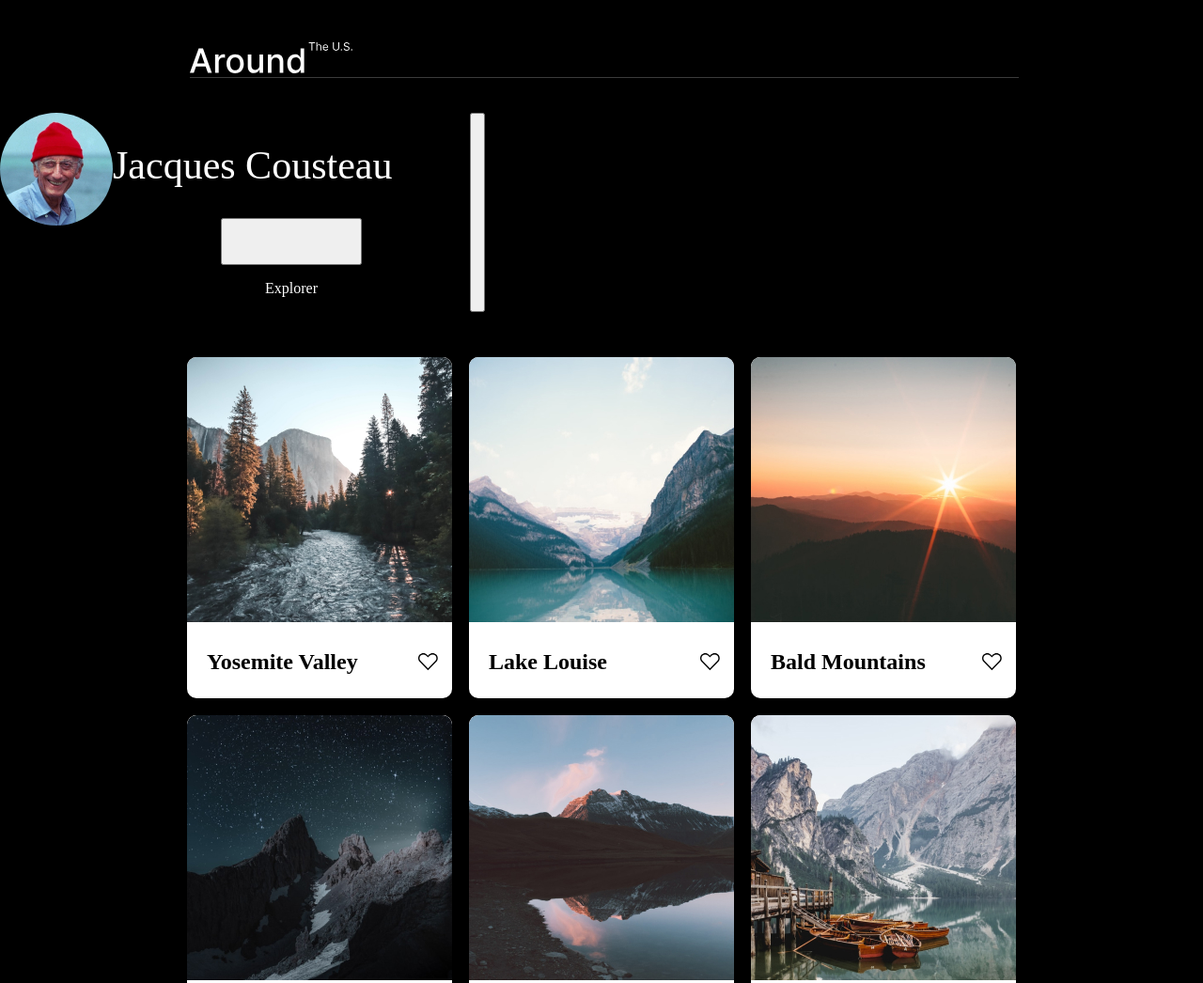
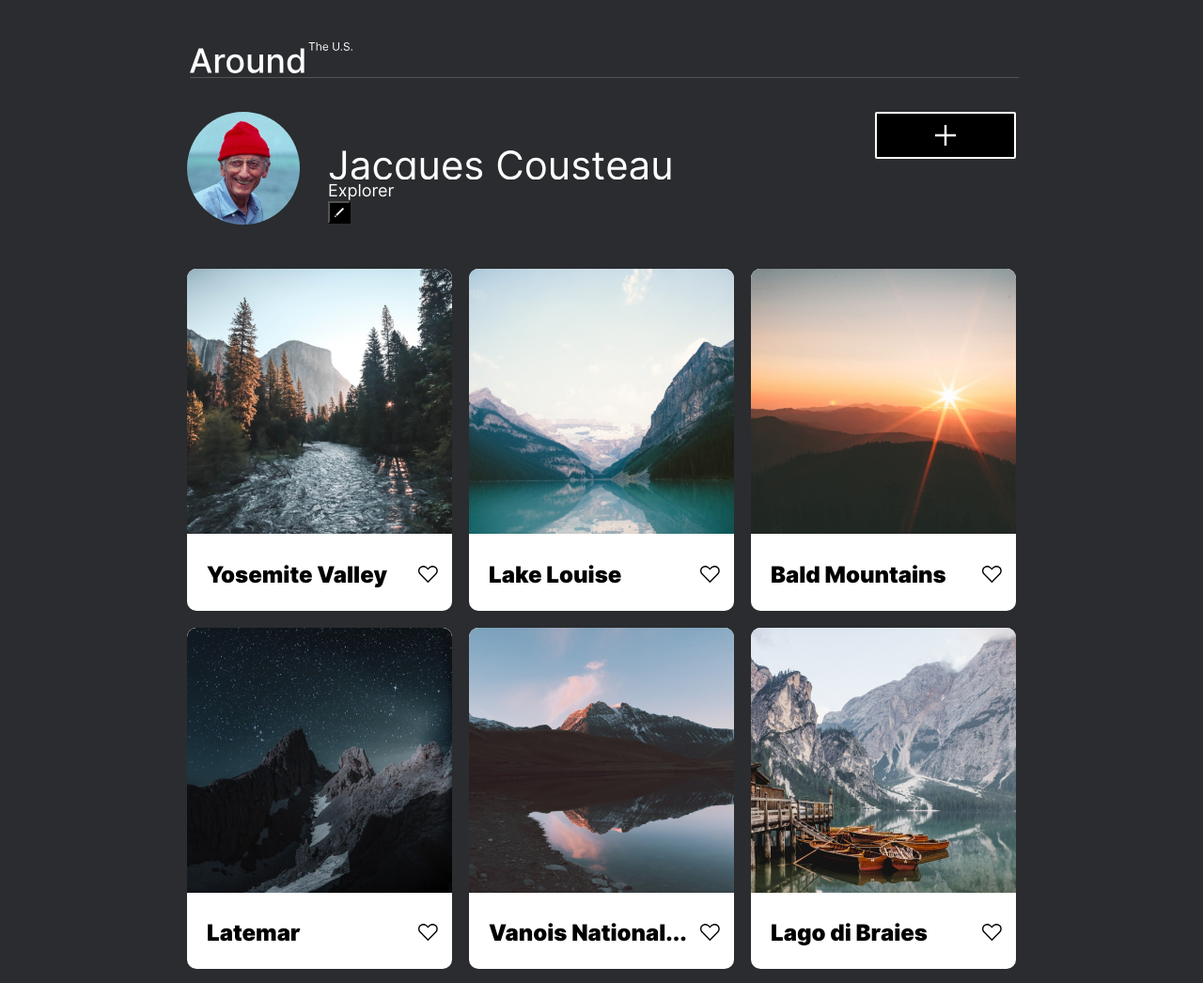
Before and after one commit to juanie/web_project_4, a plain HTML site: page index.html in a window 1280 px wide. Shown: the top 1046 px of the page at 94% size. Drawn offline with Linux system fonts and the light colour scheme.

Commit message:
adding images

```diff
--- /dev/null
+++ b/blocks/page/page.css
@@ -0,0 +1,12 @@
+/* page */
+.page {
+    padding: 0;
+    background-color: #2A2C2F;
+    font-family: 'Inter', Arial, sans-serif;
+    -moz-osx-font-smoothing: grayscale;
+    -webkit-font-smoothing: antialiased;
+    -webkit-text-size-adjust: 100%;
+    -ms-text-size-adjust: 100%;
+    -moz-text-size-adjust: 100%;
+    text-rendering: optimizeLegibility;
+}
--- a/index.html
+++ b/index.html
@@ -16,13 +16,13 @@
         <img class="profile__image" src="./images/image.jpg" alt="Jacques Cousteau">
         <div class="profile__info">
           <h1 class="profile__name">Jacques Cousteau</h1>
+          <p class="profile__occupation">Explorer</p>
           <button class="profile__edit-button"></button>
-          <p class="profile__description">Explorer</p>
         </div>
         <button class="profile__add-button"></button>
     </section>
 
-                  <!-- elements -->
+ <!-- elements -->
 
     <!-- yosemite -->
     <section class="elements">
--- a/pages/index.css
+++ b/pages/index.css
@@ -1,4 +1,3 @@
 /* index */
 @import url(../vendor/normalize.css);
 @import url(../vendor/fonts/inter.css);
-;
--- a/style.css
+++ b/style.css
@@ -1,62 +1,99 @@
-.page{
-  background:#000000;
-  color: white;
+.page {
+    padding: 0;
+    background-color: #2A2C2F;
+    font-family: 'Inter', Arial, sans-serif;
+    -moz-osx-font-smoothing: grayscale;
+    -webkit-font-smoothing: antialiased;
+    -webkit-text-size-adjust: 100%;
+    -ms-text-size-adjust: 100%;
+    -moz-text-size-adjust: 100%;
+    text-rendering: optimizeLegibility;
 }
 .header {
   padding-top: 45px;
   padding-bottom: 0;
   max-width: 882px;
   margin-left: 202px;
-  border-bottom: 1px solid hsla(0, 0%, 33%, .7);
+  border-bottom:  1px solid #545454;
 }
+
 .profile{
+  max-width: 882px;
   display:flex ;
-  margin: auto;
-  margin-top: 36.25px;
-  margin-bottom: 47.25px;
+  color: #FFF;
+  margin-left: auto;
+  margin-right: auto;
+  margin-top: 36px;
+  margin-bottom: 47px;
 }
+.profile__info{
+   display: flex;
+  flex-wrap: wrap;
+  max-width: 428px;
+}
+
+
 .profile__image{
+  border-radius: 50%;
   width: 120px;
   height: 120px;
-   border-radius:50%;
+  margin-right: 30px;
+}
 
-}
-.profile__container {
-    display: flex;
-    align-items: center;
-    flex-wrap: wrap;
-}
+
+
 .profile__occupation{
     font-weight: normal;
     font-size: 18px;
     line-height: 22px;
-    color: #FFF;
      margin: 0;
     flex-basis: 100%;
   }
 .profile__name {
-   width:380px;
-  /* white-space: nowrap; */
-  overflow: hidden;
+align-self: center;
+height: 43px;
+left: 349px;
+top: 177px;
+margin-bottom:0;
+font-style: normal;
 font-weight: 500;
 font-size: 42px;
 line-height: 56px;
-  color: #FFF;
-
+ overflow: hidden;
+  text-overflow: ellipsis;
 }
-
-.profile__info {
+.profile__occupation {
    display: flex;
-    flex-direction: column;
   flex-wrap: wrap;
   align-items: center;
   }
 .profile__edit-button{
+
+width: 24px;
+height: 24px;
+background-color: black;
+background-image: url('./images/pencil.svg');
+background-position: center;
+object-fit: cover;
+background-repeat: no-repeat;
+}
+.profile__add-button{
+  margin-left: auto;
 width: 150px;
-  height:50px;
+height: 50px;
+ border: 2px solid #FFFFFF;
+border-radius: 2px;
+ background-image: url('./images/cross.svg');
+box-sizing: border-box;
+background-position: center;
+object-fit: cover;
+background-repeat: no-repeat;
+background-color: black;
 }
 
-/*  */
+
+
+
 
 .elements{
   display: grid;
@@ -93,8 +130,8 @@ border-radius: 10px 10px 0px 0px;
   justify-content: space-between;
   margin-right: 15px;
   margin-left: 21px;
-  overflow: hidden;
-  /* text-overflow: ellipsis; */
+  /* overflow: hidden; */
+
 }
 .element__like-button{
   background-image: url('./images/heart.svg');
```
Also changed, not shown: images/cross.svg (added), images/edit.svg (added), images/pencil.svg (added). Lines whose indentation alone changed are shown as unchanged.
